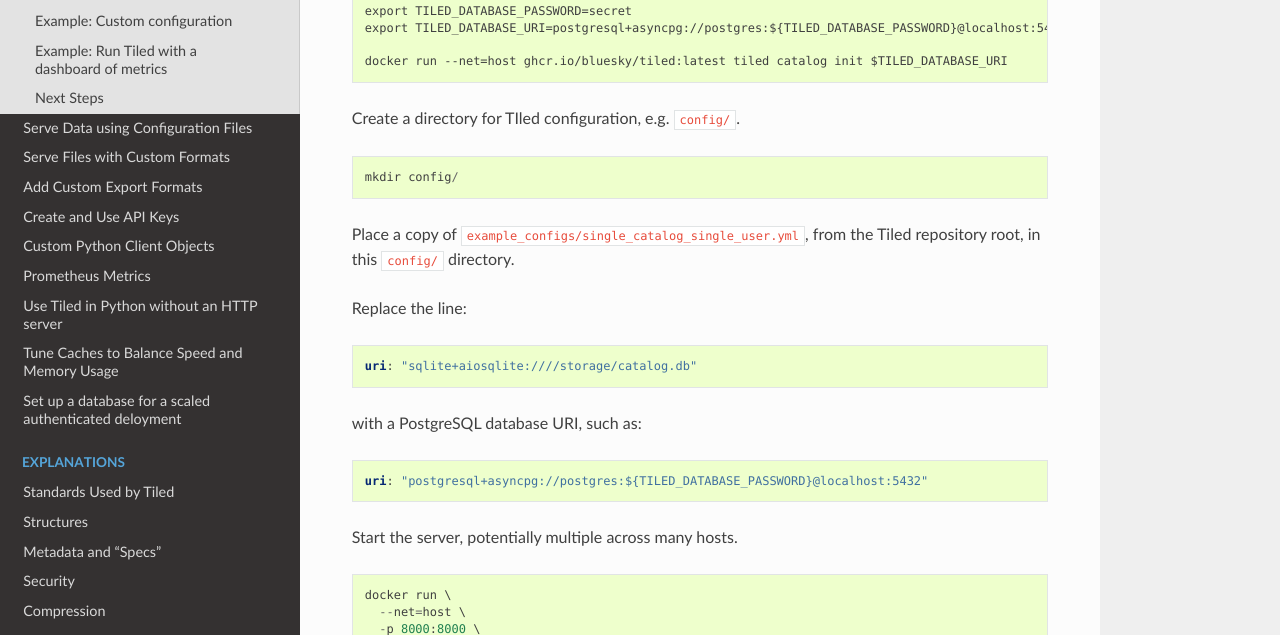
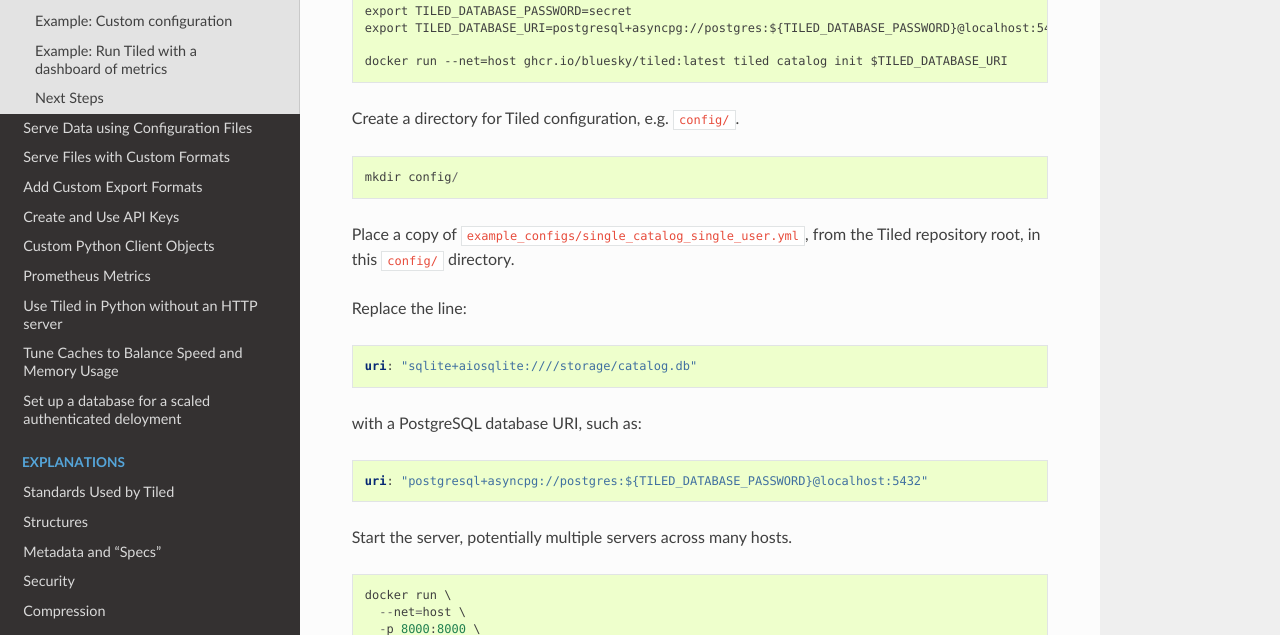
Before and after one commit to bluesky/tiled, a Sphinx documentation site: the page built from docs/source/how-to/docker.md, in a window 1280 px wide and 900 px high, scrolled down 2618 px. Shown: the part 149-784 px from the top of the window. Built offline with Sphinx 7.4.7 and the Read the Docs theme 2.0.0, drawn with Linux system fonts in a browser that asks for light colours; pages that are not in the unit, such as notebooks, are missing from menus; the version number could not be read and is left out; some of the changed text lies outside the part shown.

Commit message:
Copy edits
Co-authored-by: Padraic Shafer <76011594+padraic-shafer@users.noreply.github.com>

````diff
--- a/docs/source/how-to/docker.md
+++ b/docs/source/how-to/docker.md
@@ -138,7 +138,7 @@ export TILED_DATABASE_URI=postgresql+asyncpg://postgres:${TILED_DATABASE_PASSWOR
 docker run --net=host ghcr.io/bluesky/tiled:latest tiled catalog init $TILED_DATABASE_URI
 ```
 
-Create a directory for TIled configuration, e.g. `config/`.
+Create a directory for Tiled configuration, e.g. `config/`.
 
 ```
 mkdir config/
@@ -160,7 +160,7 @@ with a PostgreSQL database URI, such as:
 uri: "postgresql+asyncpg://postgres:${TILED_DATABASE_PASSWORD}@localhost:5432"
 ```
 
-Start the server, potentially multiple across many hosts.
+Start the server, potentially multiple servers across many hosts.
 
 ```
 docker run \
````
Also changed, not shown: other parts of docs/source/how-to/docker.md (+1 -1 lines).
